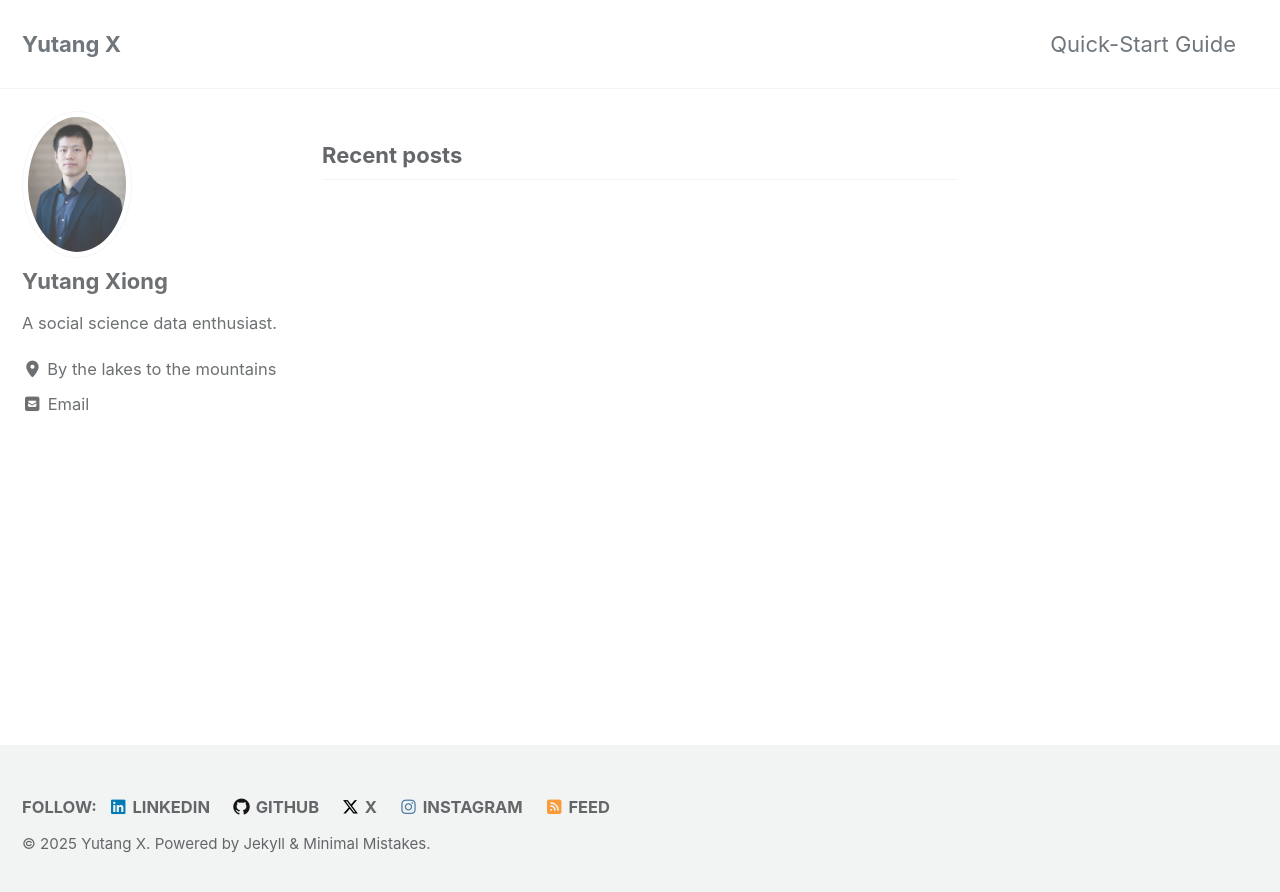
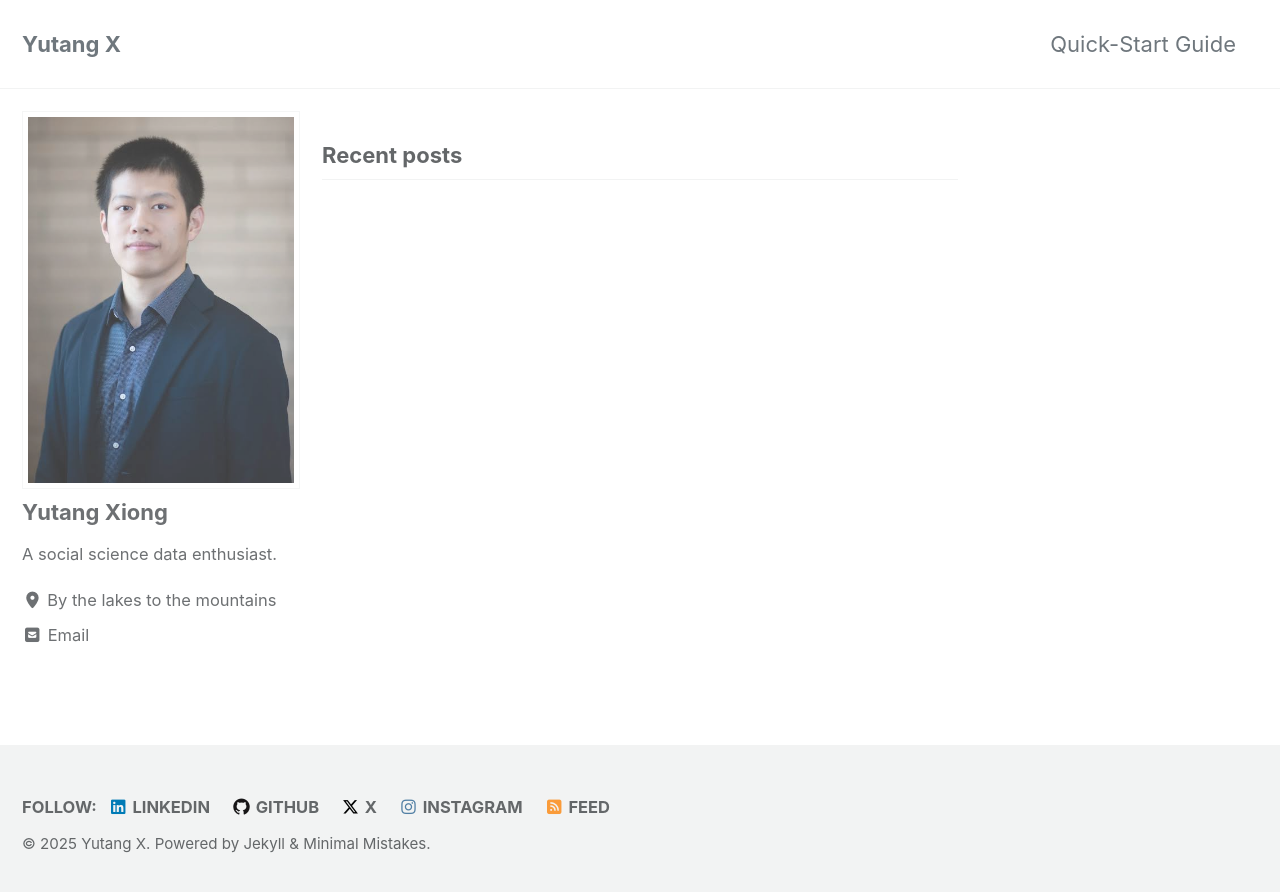
Before and after one commit to quciet/quciet.github.io, a Jekyll site: the page built from index.html, in a window 1280 px wide. Shown: the top 892 px of the page. Built offline with Jekyll 4.4.1, drawn with Linux system fonts in a browser that asks for light colours; cached includes are drawn as plain includes; the list of posts is cut into pages by our own code.

Commit message:
Cleanup variables partial

```diff
--- /dev/null
+++ b/assets/css/_custom-variables.scss
@@ -0,0 +1,4 @@
+// overide some settings in the minimal-mistakes theme
+
+// twitter color theme
+$twitter-color: #000;
--- /dev/null
+++ b/assets/css/_custom.scss
@@ -0,0 +1,5 @@
+// custom styles for overriding theme classes
+.author__avatar img {
+  border-radius: 0;
+  max-width: 500px; // adjust size if necessary
+}
--- a/assets/css/custom-variables.scss
+++ /dev/null
@@ -1,10 +0,0 @@
-// overide some settings in the minimal-mistakes theme
-
-// twitter color theme
-$twitter-color: #000;
-
-// profile image
-.author__avatar img {
-    border-radius: 0;
-    max-width: 500px;  // or any size you prefer
-  }
--- a/assets/css/main.scss
+++ b/assets/css/main.scss
@@ -9,3 +9,4 @@ search: false
 
 @import "minimal-mistakes/skins/{{ site.minimal_mistakes_skin | default: 'default' }}"; // skin
 @import "minimal-mistakes"; // main partials
+@import "custom";
```
